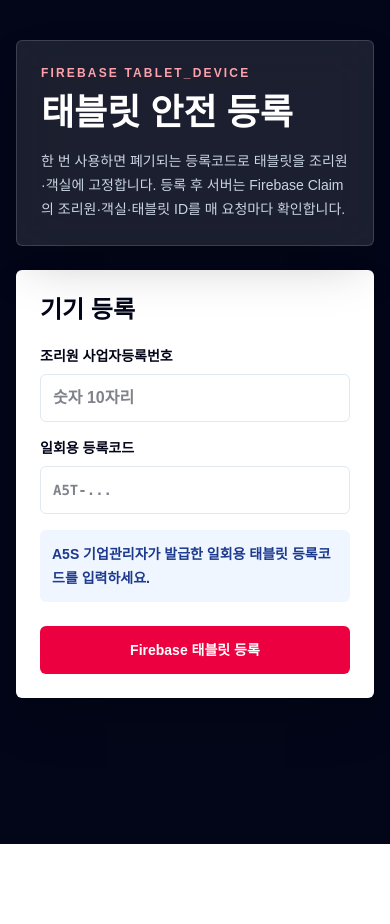
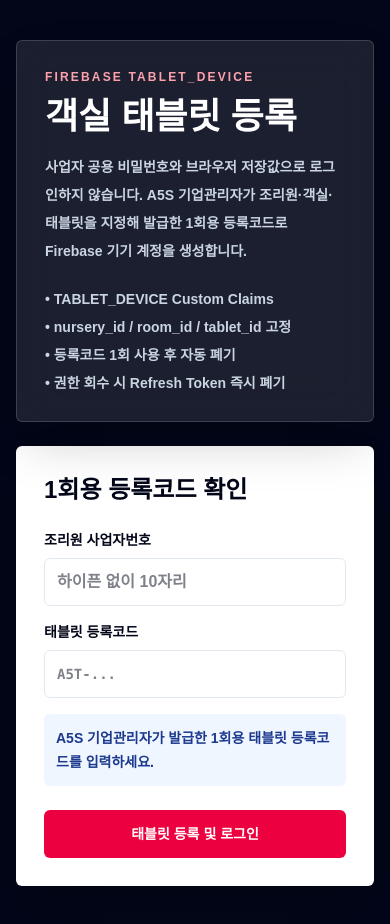
Before and after one commit to rosabaya08-svg/a5, a Next.js app: page /tablet/login in a window 390 px wide. Before the commit the page ends 844 px from the top, so only its background shows below. Built offline with nearby package versions, Linux system fonts and the light colour scheme; no server answers.

Commit message:
feat(tablet): activate Firebase TABLET_DEVICE enrollment login

```diff
--- a/app/tablet/login/page.tsx
+++ b/app/tablet/login/page.tsx
@@ -1,5 +1,5 @@
-import { TabletLoginPage } from "@/components/tablet/TabletAccessFlow";
+import { TabletFirebaseLoginPage } from "@/components/tablet/TabletFirebaseAccess";
 
 export default function Page() {
-  return <TabletLoginPage />;
+  return <TabletFirebaseLoginPage />;
 }
```
